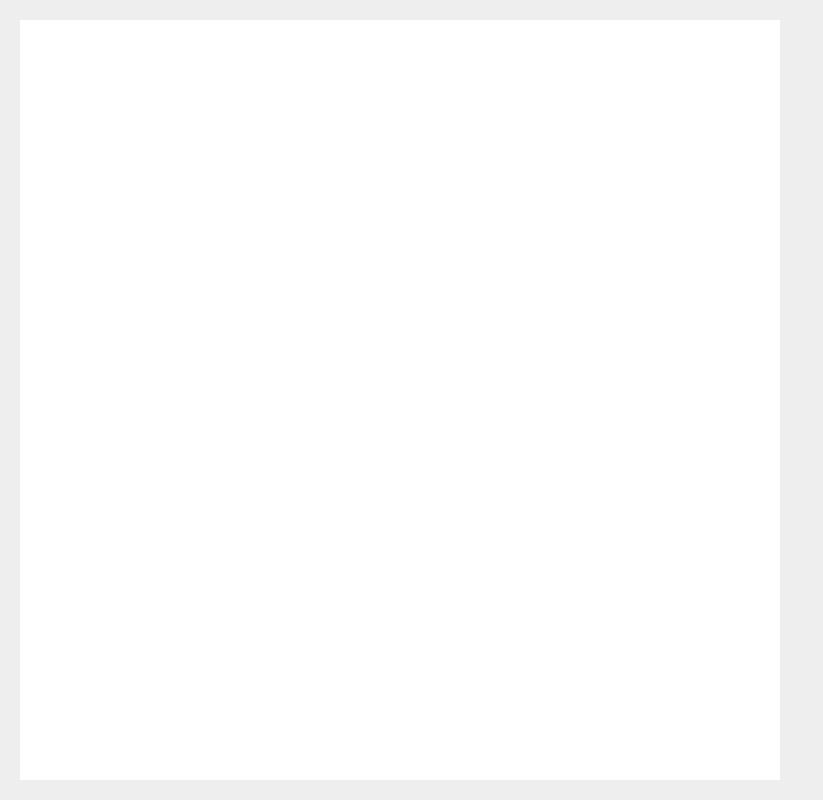
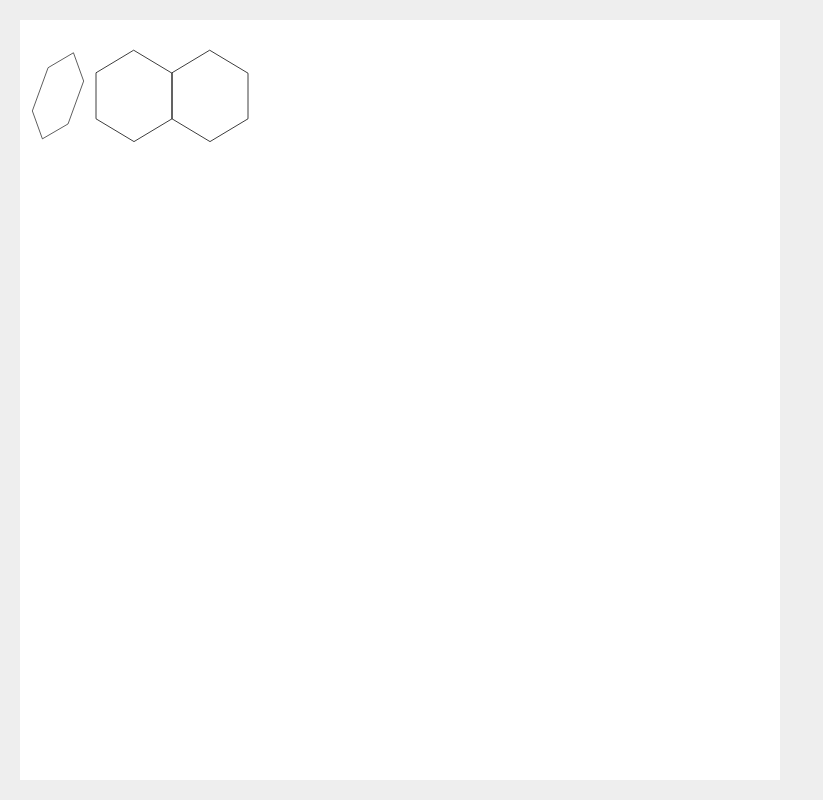
Before and after one commit to bohnacker/svg-playground, a SvelteKit app: page / in a window 1280 px wide. Shown: the whole page, without its empty margins (0-823 px from the left). Built offline with nearby package versions, Linux system fonts and the light colour scheme.

Commit message:
first tries

```diff
--- a/src/routes/+page.svelte
+++ b/src/routes/+page.svelte
@@ -3,8 +3,26 @@
 </script>
 
 
-<svg viewbox="0 0 1000 1000" xmlns="http://www.w3.org/2000/svg" stroke-linejoin="round" stroke-linecap="round" stroke-width="1">
-    <rect x="0" y="0" width="1000" height="1000" fill="white" stroke="none"/>
+<svg viewbox="0 0 1000 1000" xmlns="http://www.w3.org/2000/svg" stroke-linejoin="round" stroke-linecap="round" stroke-width="1" fill="none" stroke="#000000">
+    <rect x="0" y="0" width="1000" height="1000" fill="#ffffff" stroke="none"/>
+
+    <!-- <polygon points="100 20, 180 60, 180 150, 100 190, 20 150, 20 60" />
+    <polygon points="260 20, 340 60, 340 150, 260 190, 180 150, 180 60" /> -->
+
+     <polygon transform="translate(50 100) rotate(20) scale(0.5 1)" points="0 -60, 50 -30, 50 30, 0 60, -50 30, -50 -30" />
+     <polygon transform="translate(150 100)" points="0 -60, 50 -30, 50 30, 0 60, -50 30, -50 -30" />
+     <polygon transform="translate(250 100)" points="0 -60, 50 -30, 50 30, 0 60, -50 30, -50 -30" />
+
+
+    <!-- <g stroke="#000000" stroke-width="2">
+      <circle cx="100" cy="100" r="80" fill="#ffcc00"  />
+      <ellipse cx="300" cy="100" rx="80" ry="40" fill="#00ccff"  />
+      <rect x="450" y="20" width="160" height="160" fill="#cc00ff"  />
+      <polygon points="700 20, 780 180, 620 180" fill="#00ff00" stroke-width="20" />
+      <polyline points="870 20, 950 180, 800 180" fill="#66aaff" stroke="#ff0000" />
+      <line x1="100" y1="300" x2="300" y2="400" stroke="#0000ff" stroke-width="40"/>
+      <path d="M450 300 C 500 200, 600 400, 700 300 S 800 400, 850 300" fill="none" stroke="#ff00ff" stroke-width="4"/>
+  </g> -->
 
 
 
```
